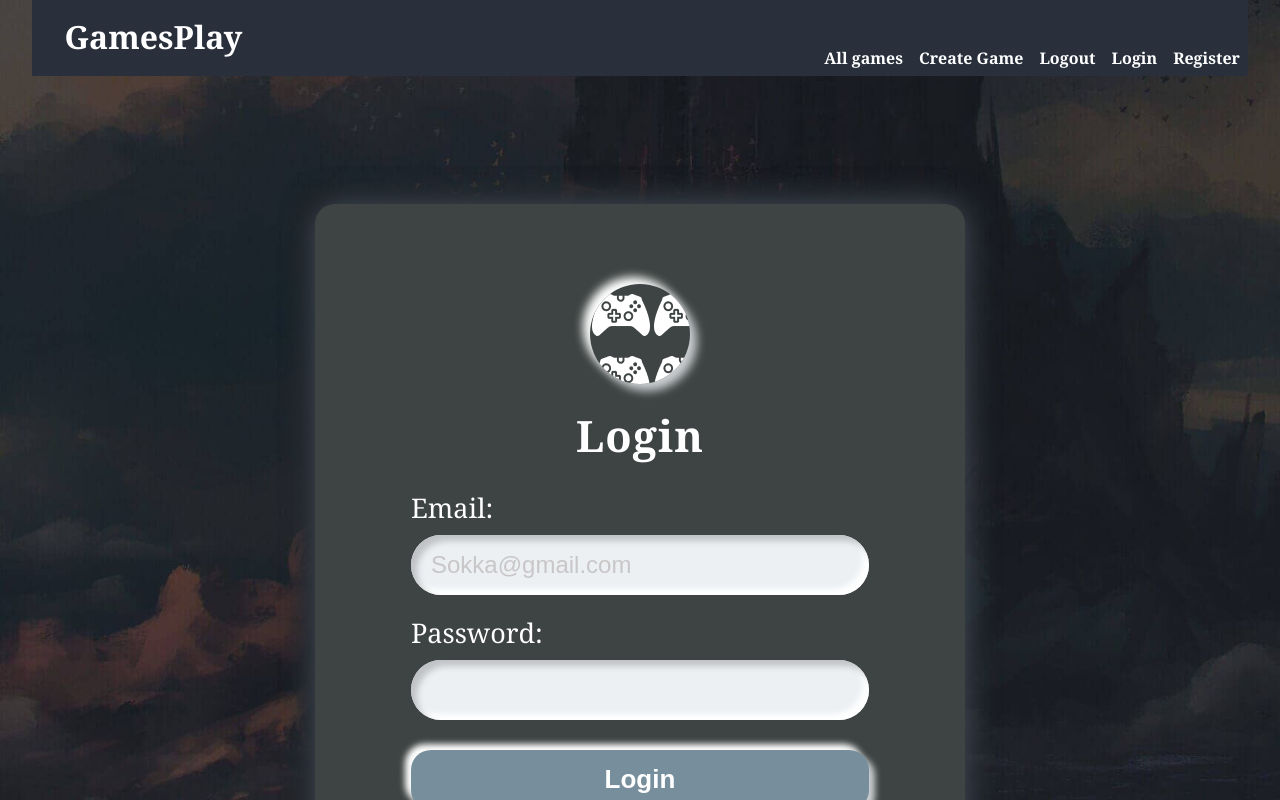
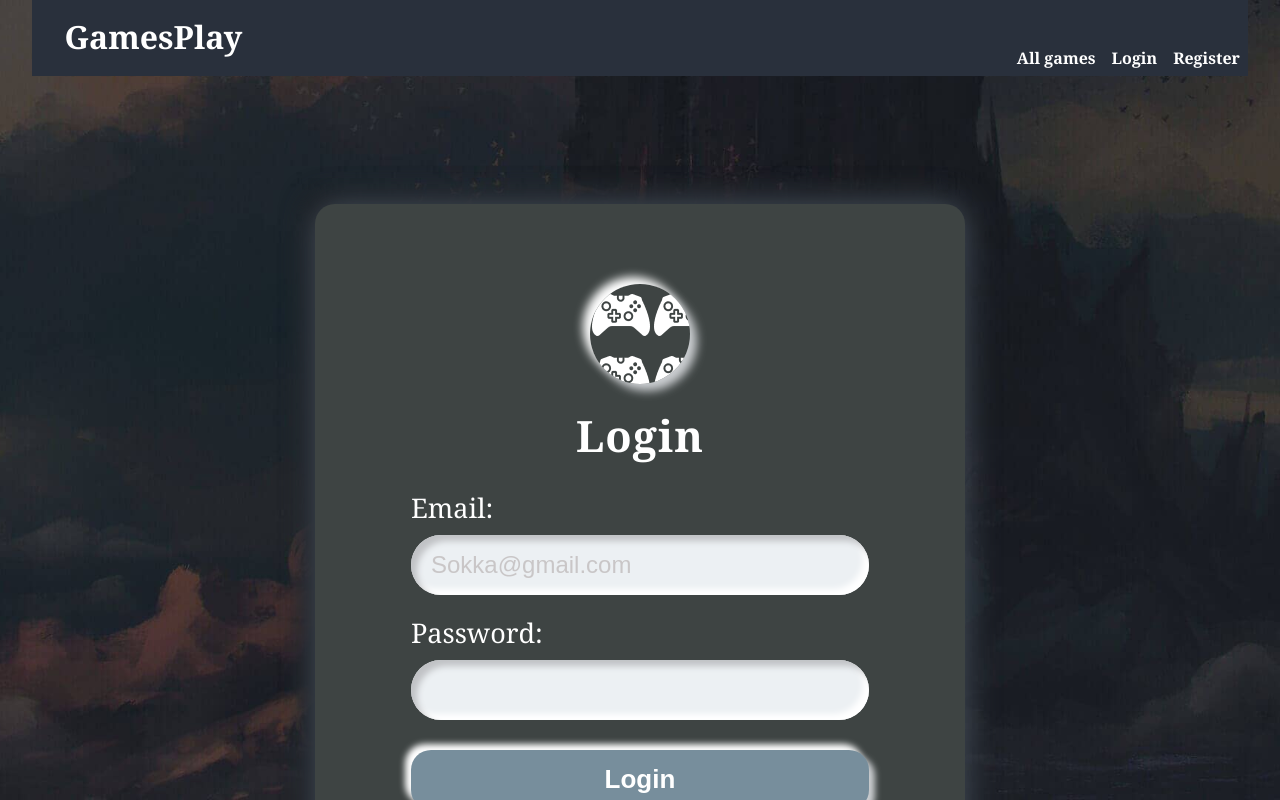
Before and after one commit to slavpisarov/Games-Play, a React (Vite) app in the folder client/: page /login in a window 1280 px wide. Shown: the top 800 px of the page. Built offline with nearby package versions, Linux system fonts and the light colour scheme.

Commit message:
Change navigation based on authentication

```diff
--- a/client/src/App.jsx
+++ b/client/src/App.jsx
@@ -19,12 +19,17 @@ function App() {
 
   const loginSubmitHandler = async (values) =>{
     const result = await authService.login(values.email,values.password)
-
+    console.log(values);
     setAuth(result);
     navigate('/')
   }
+  const values ={
+    loginSubmitHandler,
+    email:auth.email,
+    isAuthenticated:!!auth.accessToken,
+  }
   return (
-    <AuthContext.Provider value={loginSubmitHandler}>
+    <AuthContext.Provider value={values}>
     <div id="box">
         <Header/>
 
--- a/client/src/components/Header/Header.jsx
+++ b/client/src/components/Header/Header.jsx
@@ -1,19 +1,29 @@
+import { useContext } from 'react'
 import { Link } from 'react-router-dom'
+import AuthContext from '../../contexts/AuthContext'
 
-export default function Header(){
+export default function Header() {
+    const { email, isAuthenticated } = useContext(AuthContext)
     return (
         <header>
             <h1><Link className="home" to="/">GamesPlay</Link></h1>
             <nav>
                 <Link to="/games">All games</Link>
+                {isAuthenticated && (
+
                     <div id="user">
                         <Link to="/create">Create Game</Link>
                         <Link to="/logout">Logout</Link>
+                        <span>|{email}</span>
                     </div>
+                )}
+
+                {!isAuthenticated && (
                     <div id="guest">
                         <Link to="/login">Login</Link>
                         <Link to="/register">Register</Link>
                     </div>
+                )}
             </nav>
         </header>
     )
--- a/client/src/components/Login/Login.jsx
+++ b/client/src/components/Login/Login.jsx
@@ -7,7 +7,7 @@ import AuthContext from "../../contexts/AuthContext"
 
 export default function Login() {
 
-    const loginSubmitHandler =useContext(AuthContext)
+    const {loginSubmitHandler} = useContext(AuthContext)
 
     const {values, onChange, onSubmit} = useForm(loginSubmitHandler,{
         email:'',
--- a/client/src/hooks/useForm.js
+++ b/client/src/hooks/useForm.js
@@ -2,7 +2,6 @@ import { useState } from "react"
 
 export default function useForm(submitHandler,initialValues) {
     const [values,setValues] = useState(initialValues)
-
 
     const onChange = (e) =>{
         setValues(state =>({
```
Lines whose indentation alone changed are shown as unchanged.
